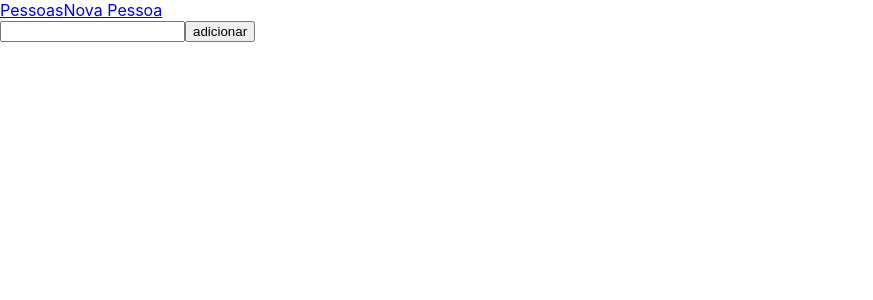
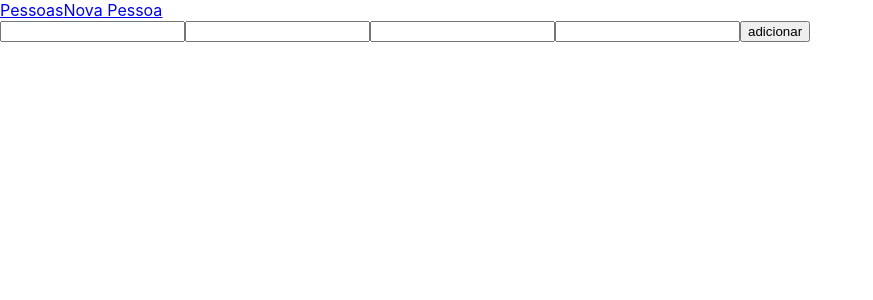
Before and after one commit to DevDaniloFerrari/desafio-frontend-leo-madeiras, a React (Create React App) app: page /addPeople in a window 1280 px wide. Shown: the top 300 px of the page, without its empty margins (0-873 px from the left). Built offline with nearby package versions, Linux system fonts and the light colour scheme.

Commit message:
colocando mascara

```diff
--- a/package.json
+++ b/package.json
@@ -9,6 +9,7 @@
     "react": "^17.0.2",
     "react-dom": "^17.0.2",
     "react-hook-form": "^7.17.1",
+    "react-input-mask": "^2.0.4",
     "react-router-dom": "^5.3.0",
     "react-scripts": "4.0.3",
     "web-vitals": "^1.0.1"
--- a/src/pages/PersonForm/index.jsx
+++ b/src/pages/PersonForm/index.jsx
@@ -1,6 +1,7 @@
 import React from 'react'
 import { addPerson } from '../../shared/services/people.service'
 import { useForm } from "react-hook-form";
+import InputMask from 'react-input-mask';
 
 export default function PersonForm() {
     const { register, handleSubmit, reset } = useForm();
@@ -13,6 +14,13 @@ export default function PersonForm() {
     return (
         <div>
             <input type="text" {...register("nome", { required: true })} />
+            <InputMask mask="999.999.999-99" {...register("cpf", { required: true })}>
+                {(inputProps) => <input {...inputProps} type="text" disableUnderline />}
+            </InputMask>
+            <InputMask mask="(99) 9 9999-9999" {...register("telefone", { required: true })}>
+                {(inputProps) => <input {...inputProps} type="tel" disableUnderline />}
+            </InputMask>
+            <input type="email" {...register("email", { required: true })} />
             <button onClick={handleSubmit(onSubmit)}>adicionar</button>
         </div>
     )
```
Also changed, not shown: 1 other file (tests, documents, lock files or other folders).
